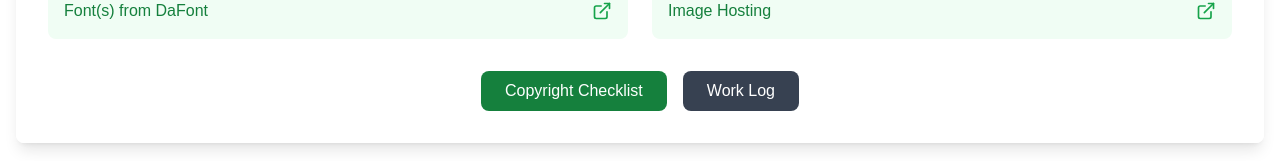
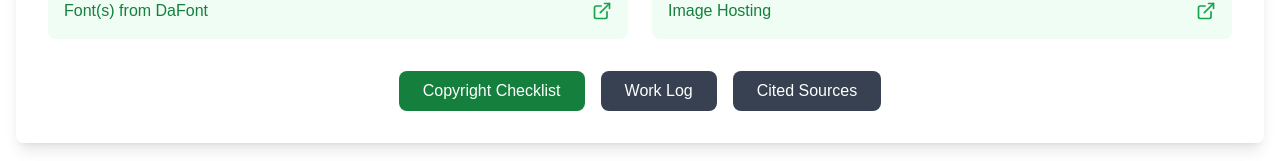
Before and after one commit to kks007-dev/tsa-fusion-fiasco, a Next.js app: page /about in a window 1280 px wide. Shown: the part 1341-1502 px from the top of the page. Built offline with nearby package versions, Linux system fonts and the light colour scheme.

Commit message:
added citations

```diff
--- a/src/app/about/page.js
+++ b/src/app/about/page.js
@@ -110,16 +110,22 @@ const AboutPage = () => {
             </div>
             <div className="mt-8 flex justify-center gap-4">
               <Link
-                href="/copyright"
+                href="https://drive.google.com/file/d/1MOSWfnFV5wGWulo4OYkjdsrIR-owcn16/view?usp=sharing"
                 className="px-6 py-2 bg-green-700 text-white rounded-lg hover:bg-green-800 transition-colors"
               >
                 Copyright Checklist
               </Link>
               <Link
-                href="/work-log"
+                href="https://drive.google.com/file/d/1W_lyeCUmqB5U6NUNeQ0llEWICndtsXep/view?usp=sharing"
                 className="px-6 py-2 bg-gray-700 text-white rounded-lg hover:bg-gray-800 transition-colors"
               >
                 Work Log
+              </Link>
+              <Link
+                href="https://drive.google.com/file/d/1JCpRnQPZQ_FmmjcZPriXM5K1xA1hfJ1P/view?usp=sharing"
+                className="px-6 py-2 bg-gray-700 text-white rounded-lg hover:bg-gray-800 transition-colors"
+              >
+                Cited Sources
               </Link>
             </div>
           </div>
```
